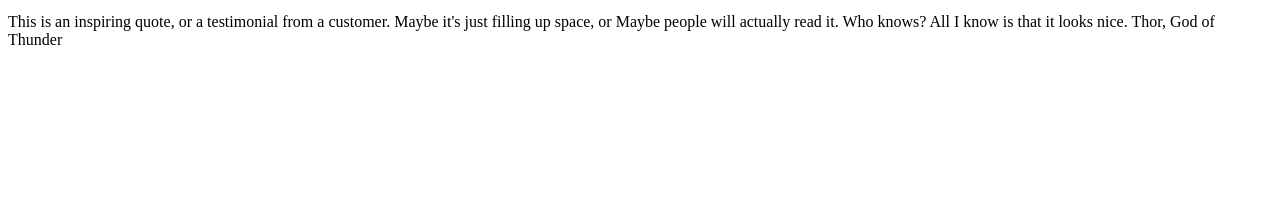
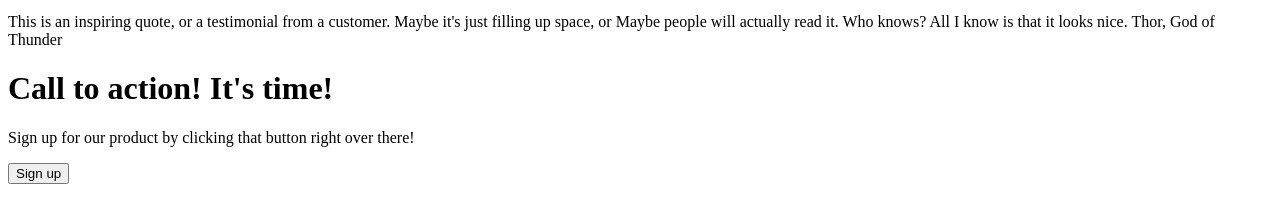
Before and after one commit to kriscodesstuff/landing-page, a plain HTML site: page index.html in a window 1280 px wide. Shown: the part 552-774 px from the top of the page. Drawn offline with Linux system fonts and the light colour scheme.

Commit message:
Create call to action section

```diff
--- a/index.html
+++ b/index.html
@@ -55,6 +55,14 @@
         </p>
     </div>
 
+    <div class="call-to-action">
+        <div class="header-content">
+            <h1>Call to action! It's time!</h1>
+            <p>Sign up for our product by clicking that button right over there!</p>
+        </div>
+        <button>Sign up</button>
+    </div>
+
 </div>
 
 
```
